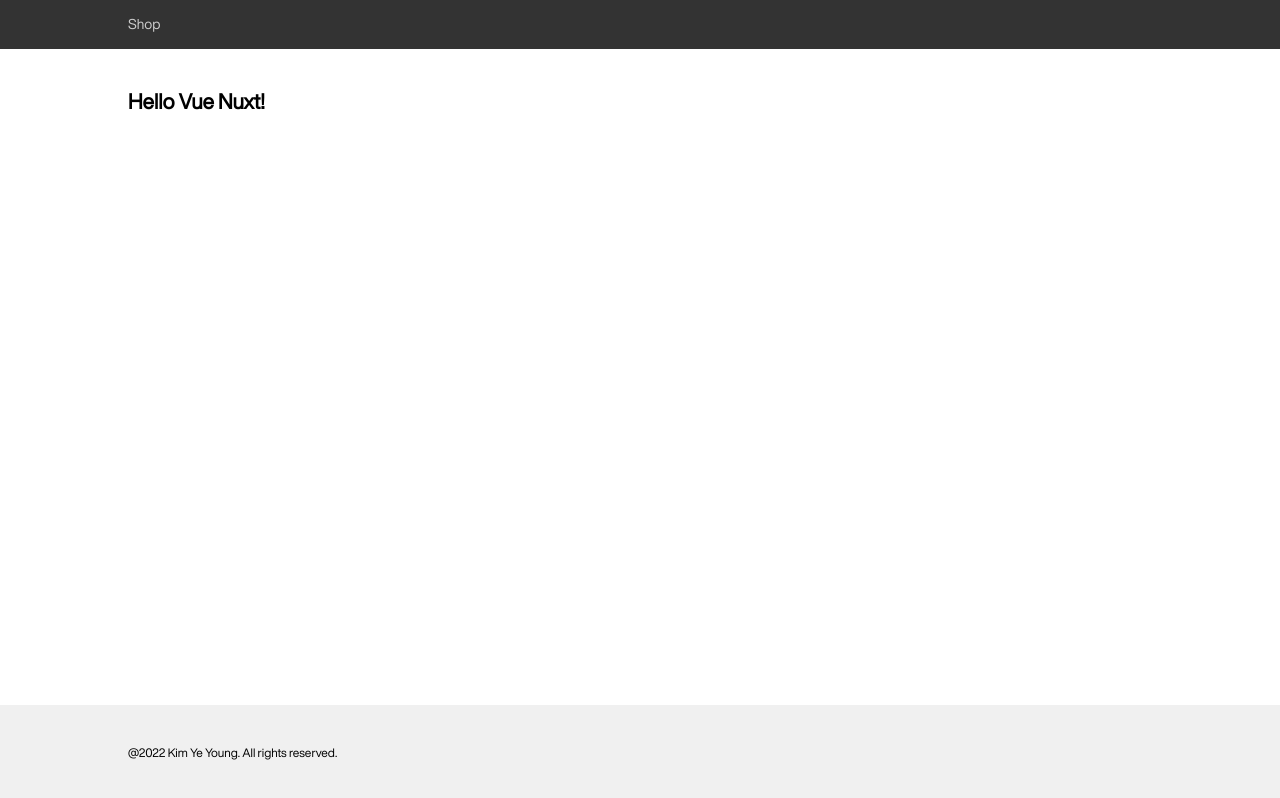
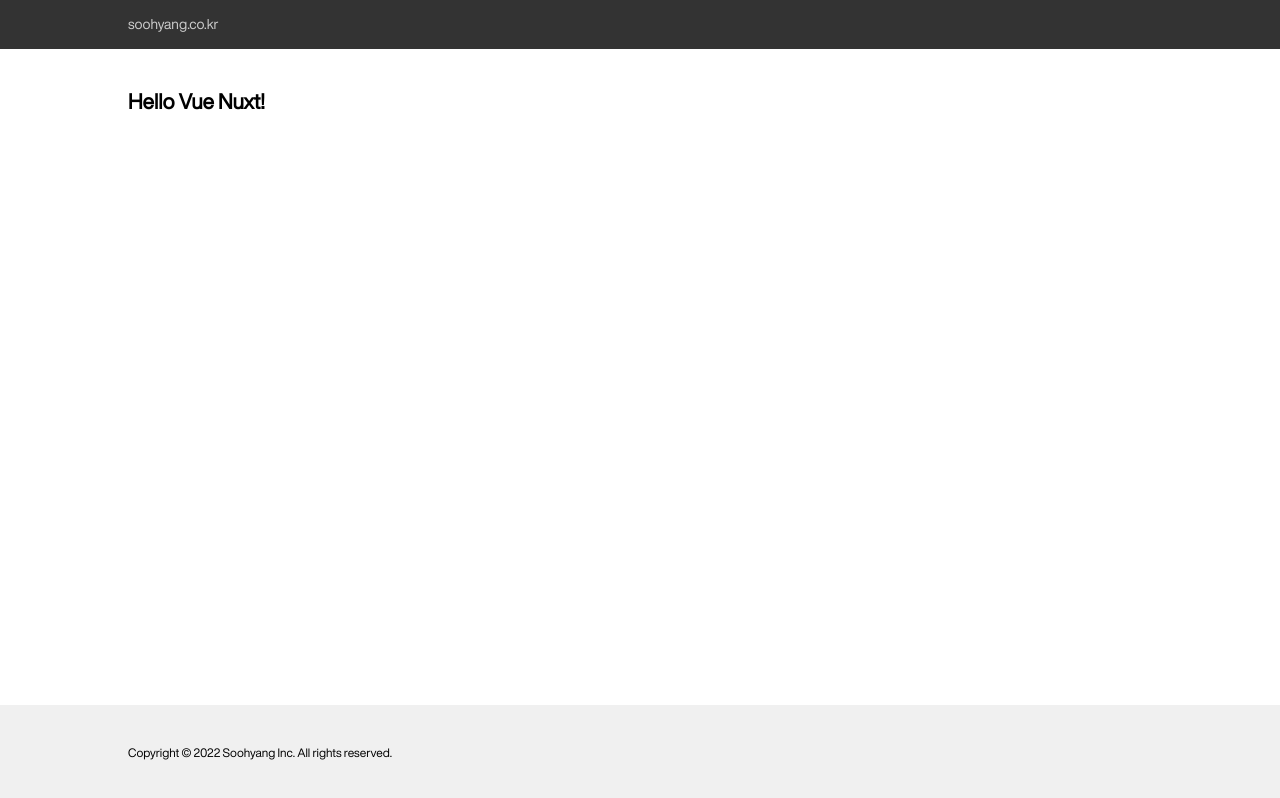
Before and after one commit to yeyoung8805/vue_nuxt_soohyang, a Nuxt app: page / in a window 1280 px wide. Built offline with nearby package versions, Linux system fonts and the light colour scheme.

Commit message:
apply published content in header and footer

```diff
--- a/components/SiteFooter.vue
+++ b/components/SiteFooter.vue
@@ -1,6 +1,8 @@
 <template>
   <footer>
-    <div class="container">@2022 Kim Ye Young. All rights reserved.</div>
+    <div class="container">
+      Copyright © 2022 Soohyang Inc. All rights reserved.
+    </div>
   </footer>
 </template>
 
--- a/components/SiteHeader.vue
+++ b/components/SiteHeader.vue
@@ -2,7 +2,9 @@
   <header>
     <div class="container">
       <ul class="menu">
-        <li @click="$router.push('/shop')">Shop</li>
+        <li>
+          <a href="https://soohyang.co.kr" target="_blank">soohyang.co.kr</a>
+        </li>
       </ul>
     </div>
   </header>
```
